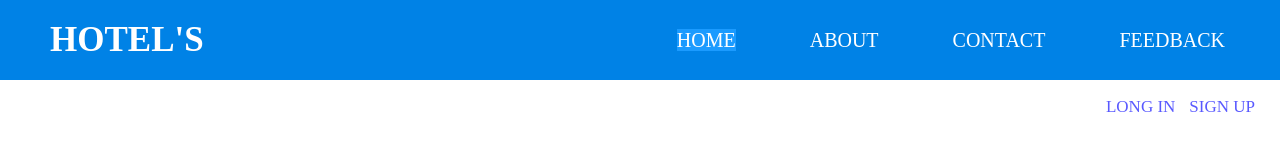
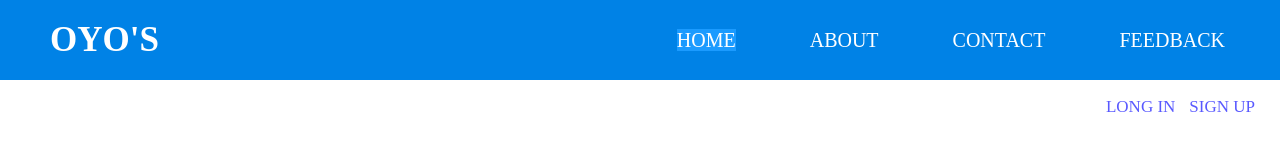
Before and after one commit to kushmad123/kushpro, a plain HTML site: page index.html in a window 1280 px wide. Shown: the top 160 px of the page. Drawn offline with Linux system fonts and the light colour scheme.

Commit message:
Update index.html

```diff
--- a/index.html
+++ b/index.html
@@ -20,7 +20,7 @@
             <label for="check" class="checkbtn">
                 <i class="fa fa-bars"></i>
             </label>
-            <label class="logo">HOTEL'S </label>
+            <label class="logo">OYO'S </label>
 
             <ul>
                 <li><a class="active" href="fisrt.html">Home</a></li>
```
